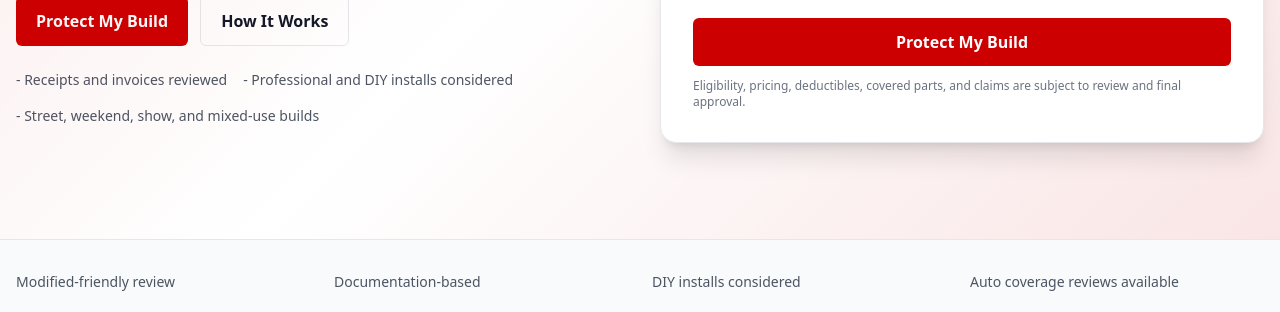
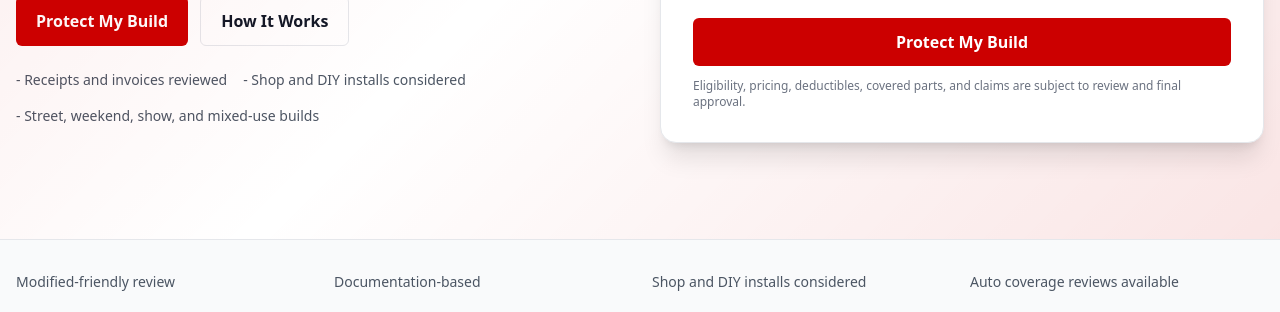
Before and after one commit to apexcoverage/Apex-Coverage-Site, a Next.js app: page / in a window 1280 px wide. Shown: the part 640-952 px from the top of the page. Built offline with nearby package versions, Linux system fonts and the light colour scheme.

Commit message:
Update ApexCoverageSite.tsx

```diff
--- a/components/ApexCoverageSite.tsx
+++ b/components/ApexCoverageSite.tsx
@@ -5,7 +5,7 @@ import React, { useState } from 'react';
 
 const quickProof = [
   'Receipts and invoices reviewed',
-  'Professional and DIY installs considered',
+  'Shop and DIY installs considered',
   'Street, weekend, show, and mixed-use builds',
 ];
 
@@ -221,7 +221,7 @@ export default function ApexCoverageSite() {
         <div className="max-w-7xl mx-auto px-4 py-8 grid grid-cols-2 sm:grid-cols-4 gap-6 text-sm text-gray-600">
           <div>Modified-friendly review</div>
           <div>Documentation-based</div>
-          <div>DIY installs considered</div>
+          <div>Shop and DIY installs considered</div>
           <div>Auto coverage reviews available</div>
         </div>
       </section>
```
